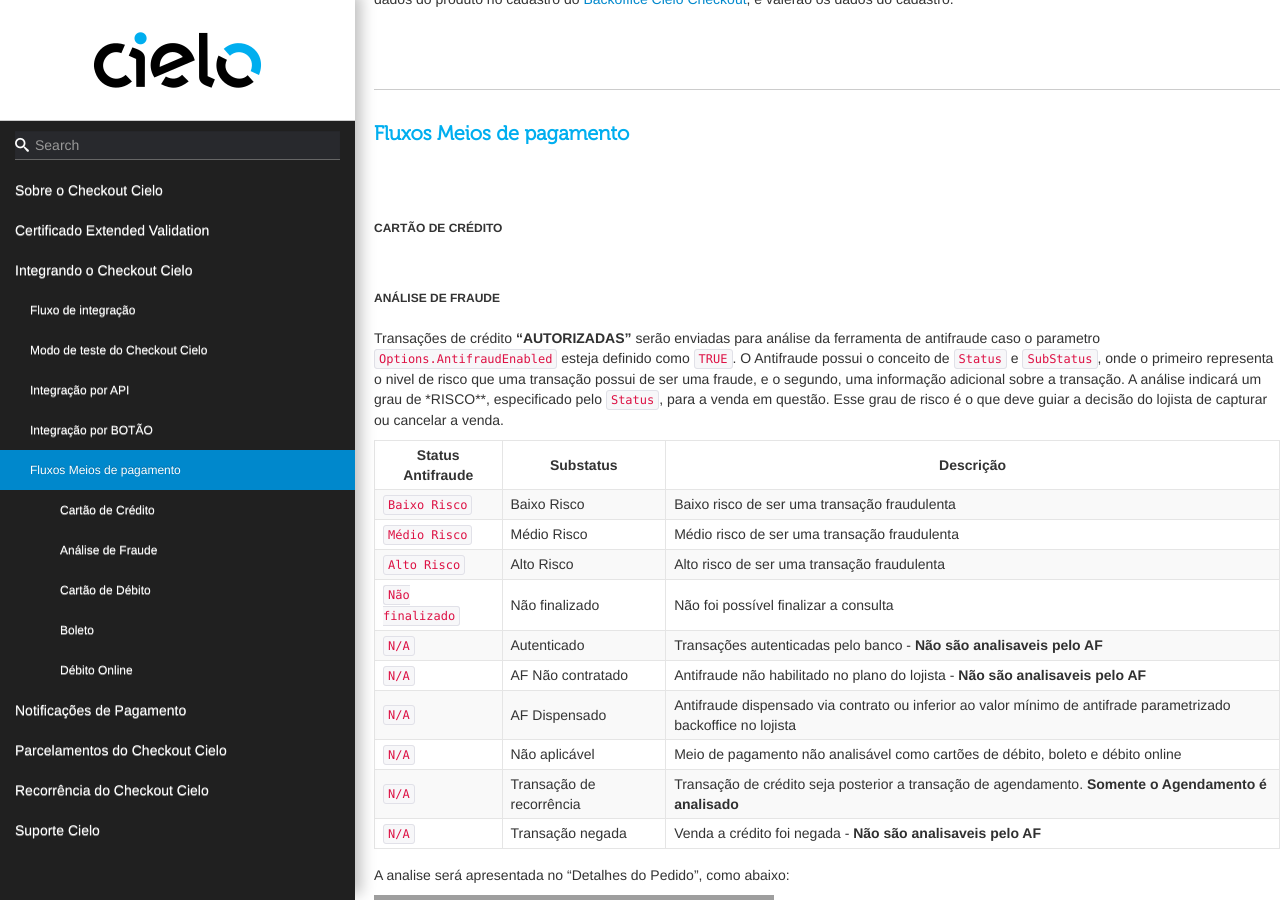
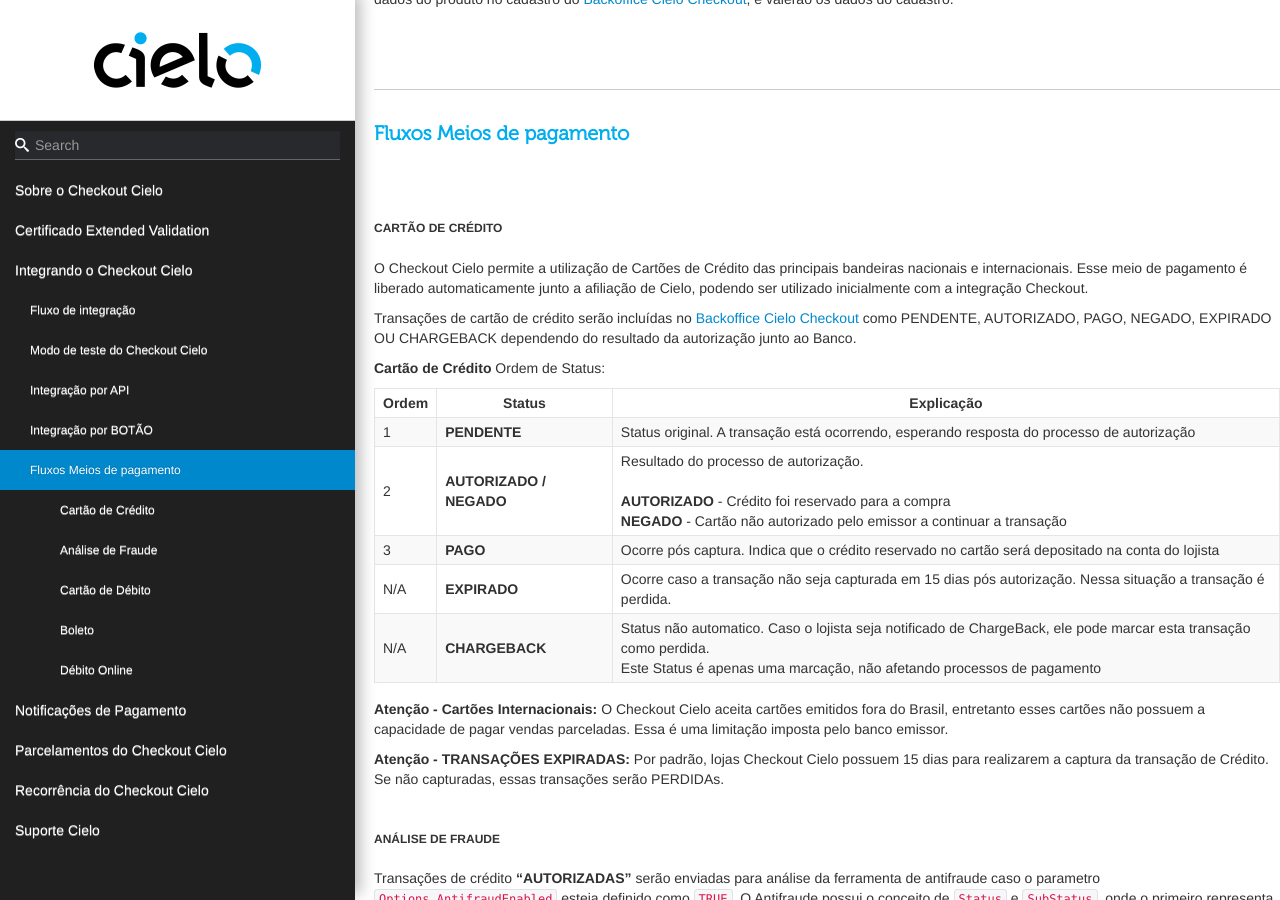
Before and after one commit to DeveloperCielo/Tutorial, a Jekyll site: the page built from _posts/2017-08-25-Checkout.md, in a window 1280 px wide and 900 px high, scrolled down 32985 px. Built offline with Jekyll 4.4.1, drawn with Linux system fonts in a browser that asks for light colours; some web fonts are replaced; grey boxes are pictures that could not be loaded.

Commit message:
Updated '_posts/2017-08-25-Checkout.md' via CloudCannon

```diff
--- a/_posts/2017-08-25-Checkout.md
+++ b/_posts/2017-08-25-Checkout.md
@@ -869,6 +869,27 @@
 
 ### Cartão de Crédito
 
+O Checkout Cielo permite a utilização de Cartões de Crédito das principais bandeiras nacionais e internacionais. Esse meio de pagamento é liberado automaticamente junto a afiliação de Cielo, podendo ser utilizado inicialmente com a integração Checkout.
+
+Transações de cartão de crédito serão incluídas no [Backoffice Cielo Checkout](http://developercielo.github.io/Checkout-Backoffice/) como PENDENTE, AUTORIZADO, PAGO, NEGADO, EXPIRADO OU CHARGEBACK dependendo do resultado da autorização junto ao Banco.
+
+**Cartão de Crédito** Ordem de Status:
+
+| Ordem | Status                  | Explicação                                                                                                                                                                                   |
+|-------|-------------------------|----------------------------------------------------------------------------------------------------------------------------------------------------------------------------------------------|
+| 1     | **PENDENTE**            | Status original. A transação está ocorrendo, esperando resposta do processo de autorização                                                                                                   |
+| 2     | **AUTORIZADO / NEGADO** | Resultado do processo de autorização. <BR><BR>**AUTORIZADO** - Crédito foi reservado para a compra <BR> **NEGADO** - Cartão não autorizado pelo emissor a continuar a transação              |
+| 3     | **PAGO**                | Ocorre pós captura. Indica que o crédito reservado no cartão será depositado na conta do lojista                                                                                             |
+| N/A   | **EXPIRADO**            | Ocorre caso a transação não seja capturada em 15 dias pós autorização. Nessa situação a transação é perdida.                                                                                 |
+| N/A   | **CHARGEBACK**          | Status não automatico. Caso o lojista seja notificado de ChargeBack, ele pode marcar esta transação como perdida.<br> Este Status é apenas uma marcação, não afetando processos de pagamento |
+
+
+**Atenção - Cartões Internacionais:** O Checkout Cielo aceita cartões emitidos fora do Brasil, entretanto esses cartões não possuem a capacidade de pagar vendas parceladas. Essa é uma limitação imposta pelo banco emissor.
+
+**Atenção - TRANSAÇÕES EXPIRADAS:** Por padrão, lojas Checkout Cielo possuem 15 dias para realizarem a captura da transação de Crédito. Se não capturadas, essas transações serão PERDIDAs.
+
+
+
 ### Análise de Fraude
 
 Transações de crédito **“AUTORIZADAS”** serão enviadas para análise da ferramenta de antifraude caso o parametro `Options.AntifraudEnabled` esteja definido como `TRUE`.
```
